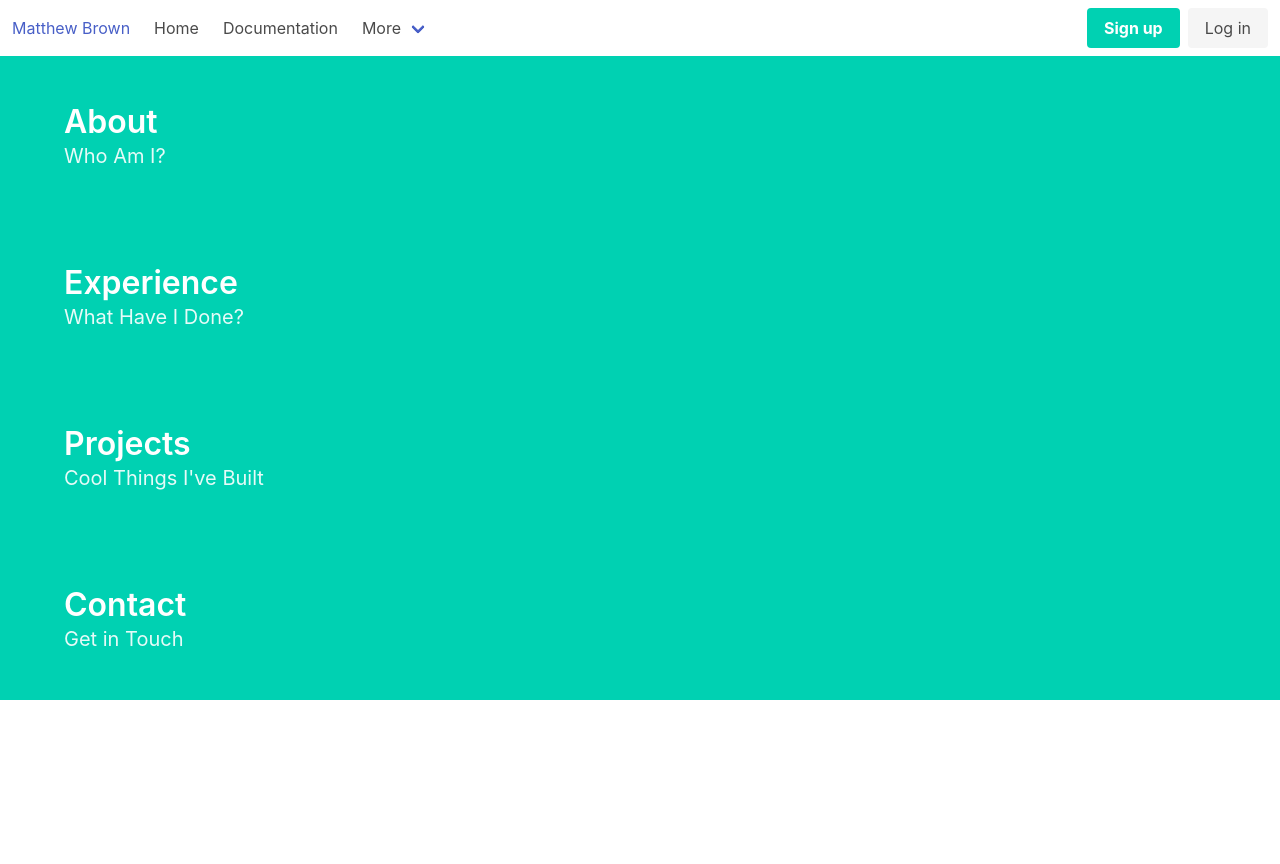
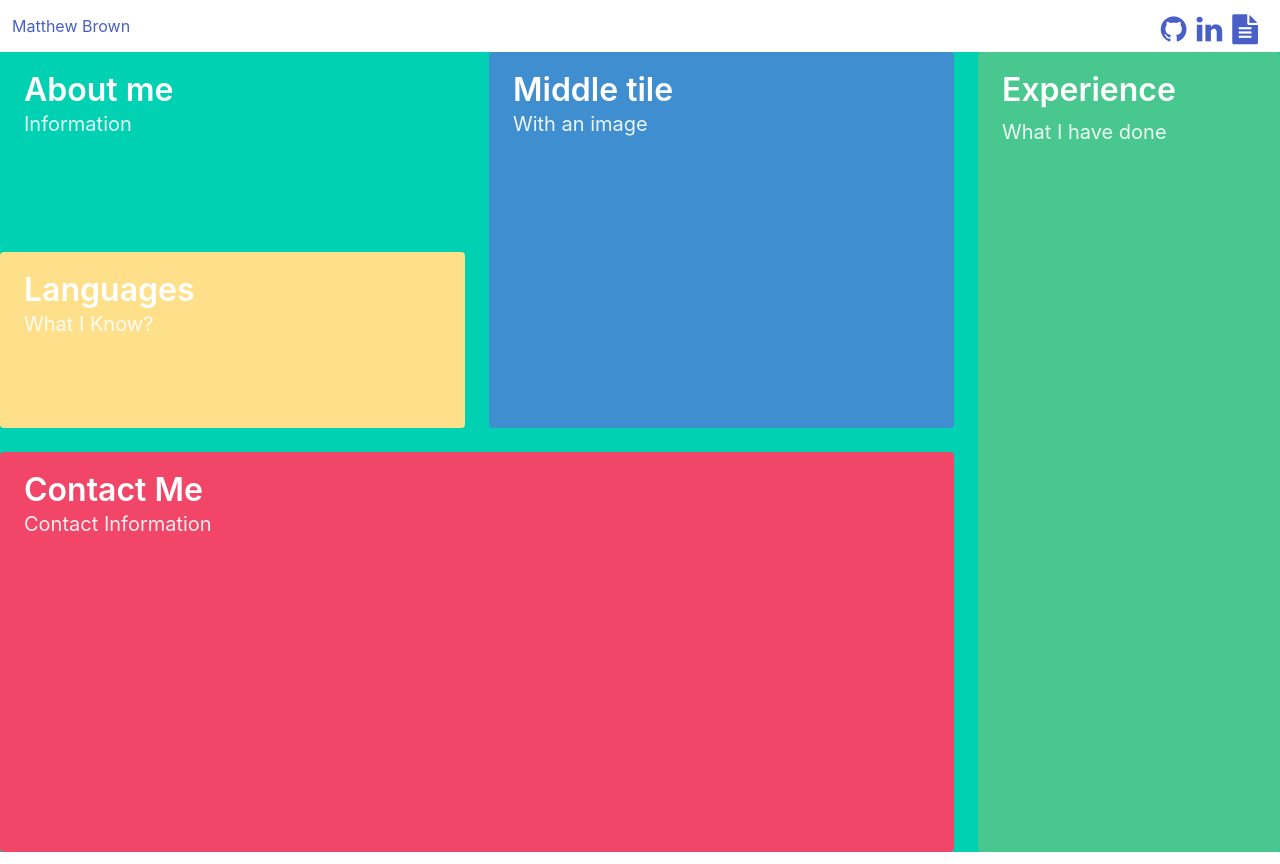
Before and after one commit to mbrown98/matthewBrownPortfolio, a React (Create React App) app: page / in a window 1280 px wide. Before the commit the page ends 800 px from the top, so only its background shows below. Built offline with nearby package versions, Linux system fonts and the light colour scheme; the HTML template or start-up script is replaced by a standard one.

Commit message:
bulma setup

```diff
--- a/package.json
+++ b/package.json
@@ -3,6 +3,7 @@
   "version": "0.1.0",
   "private": true,
   "dependencies": {
+    "@fortawesome/fontawesome-svg-core": "^1.2.31",
     "@testing-library/jest-dom": "^4.2.4",
     "@testing-library/react": "^9.3.2",
     "@testing-library/user-event": "^7.1.2",
--- a/public/index.html
+++ b/public/index.html
@@ -3,6 +3,16 @@
   <head>
     <meta charset="utf-8" />
     <link rel="icon" href="%PUBLIC_URL%/favicon.ico" />
+    <link
+      href="/your-path-to-fontawesome/css/fontawesome.css"
+      rel="stylesheet"
+    />
+    <link href="/your-path-to-fontawesome/css/brands.css" rel="stylesheet" />
+    <link href="/your-path-to-fontawesome/css/solid.css" rel="stylesheet" />
+    <link
+      rel="stylesheet"
+      href="https://maxcdn.bootstrapcdn.com/font-awesome/4.7.0/css/font-awesome.min.css"
+    />
     <meta name="viewport" content="width=device-width, initial-scale=1" />
     <meta name="theme-color" content="#000000" />
     <meta
--- a/src/App.js
+++ b/src/App.js
@@ -13,9 +13,9 @@ function App() {
     <div className="App">
       <Header />
       <About />
-      <Experience />
+      {/* <Experience />
       <Projects />
-      <Contact />
+      <Contact /> */}
     </div>
   );
 }
--- a/src/Components/About/index.js
+++ b/src/Components/About/index.js
@@ -3,11 +3,43 @@ import "bulma/css/bulma.css";
 
 const About = () => {
   return (
-    <section class="hero is-primary">
-      <div class="hero-body">
-        <div class="container">
-          <h1 class="title">About</h1>
-          <h2 class="subtitle">Who Am I?</h2>
+    <section class="hero is-primary" style={{ height: "100vh" }}>
+      <div class="tile is-ancestor">
+        <div class="tile is-vertical is-9">
+          <div class="tile">
+            <div class="tile is-parent is-vertical">
+              <article class="tile is-child notification is-primary">
+                <p class="title">About me</p>
+                <p class="subtitle">Information</p>
+              </article>
+              <article class="tile is-child notification is-warning">
+                <p class="title">Languages</p>
+                <p class="subtitle">What I Know?</p>
+              </article>
+            </div>
+            <div class="tile is-parent">
+              <article class="tile is-child notification is-info">
+                <p class="title">Middle tile</p>
+                <p class="subtitle">With an image</p>
+              </article>
+            </div>
+          </div>
+          <div class="tile is-parent">
+            <article class="tile is-child notification is-danger">
+              <p class="title">Contact Me</p>
+              <p class="subtitle">Contact Information</p>
+              <div class="content"></div>
+            </article>
+          </div>
+        </div>
+        <div class="tile is-parent">
+          <article class="tile is-child notification is-success">
+            <div class="content">
+              <p class="title">Experience</p>
+              <p class="subtitle">What I have done</p>
+              <div class="content"></div>
+            </div>
+          </article>
         </div>
       </div>
     </section>
--- a/src/Components/Header/index.js
+++ b/src/Components/Header/index.js
@@ -27,31 +27,42 @@ const Header = () => {
       </div>
 
       <div id="navbarBasicExample" class="navbar-menu">
-        <div class="navbar-start">
-          <a class="navbar-item">Home</a>
-
-          <a class="navbar-item">Documentation</a>
-
-          <div class="navbar-item has-dropdown is-hoverable">
-            <a class="navbar-link">More</a>
-
-            <div class="navbar-dropdown">
-              <a class="navbar-item">About</a>
-              <a class="navbar-item">Jobs</a>
-              <a class="navbar-item">Contact</a>
-              <hr class="navbar-divider" />
-              <a class="navbar-item">Report an issue</a>
-            </div>
-          </div>
-        </div>
+        <div class="navbar-start"></div>
 
         <div class="navbar-end">
           <div class="navbar-item">
             <div class="buttons">
-              <a class="button is-primary">
-                <strong>Sign up</strong>
+              <a
+                title="GitHub Profile"
+                href="#"
+                target="_blank"
+                href="https://github.com/mbrown98"
+                rel="noopener noreferrer"
+              >
+                <i
+                  class="fa fa-github"
+                  style={{ fontSize: "30px", marginRight: "10px" }}
+                ></i>
               </a>
-              <a class="button is-light">Log in</a>
+              <a
+                title="GitHub Profile"
+                href="#"
+                rel="noopener noreferrer"
+                target="_blank"
+                href="https://www.linkedin.com/in/matthewbrown98/"
+              >
+                <i
+                  class="fa fa-linkedin"
+                  style={{ fontSize: "30px", marginRight: "10px" }}
+                ></i>
+              </a>
+
+              <a target="_blank">
+                <i
+                  class="fa fa-file-text"
+                  style={{ fontSize: "30px", marginRight: "10px" }}
+                ></i>
+              </a>
             </div>
           </div>
         </div>
```
Also changed, not shown: 2 other files (tests, documents, lock files or other folders).
